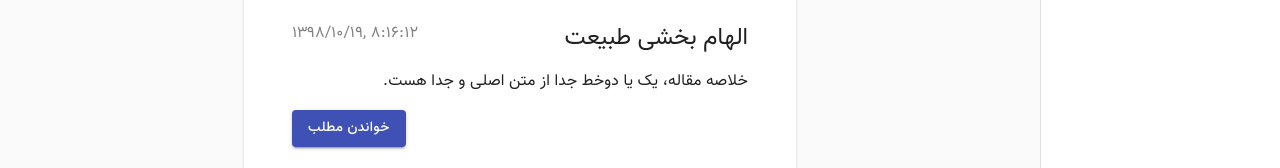
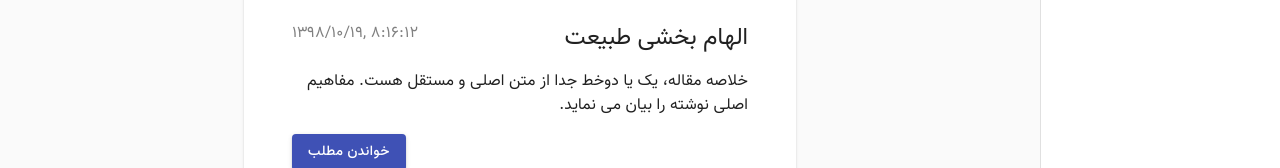
Before and after one commit to mohsen12999/bookworm, a React (Create React App) app: page /blogs in a window 1280 px wide. Shown: the part 463-631 px from the top of the page. Built offline with nearby package versions, Linux system fonts and the light colour scheme.

Commit message:
minor fix

```diff
--- a/src/App.js
+++ b/src/App.js
@@ -7,6 +7,7 @@ import Index from "./pages/Index";
 import BookList from "./pages/BookList";
 import SingleBook from "./pages/SingleBook";
 import BlogList from "./pages/BlogList";
+import SingleBlog from "./pages/SingleBlog";
 
 function App() {
   return (
@@ -15,6 +16,9 @@ function App() {
         <AuthContextProvider>
           <MainLayout>
             <Switch>
+              <Route path="/blog/:id">
+                <SingleBlog />
+              </Route>
               <Route path="/book/:id">
                 <SingleBook />
               </Route>
--- a/src/components/AuthorThumbnail.js
+++ b/src/components/AuthorThumbnail.js
@@ -1,10 +1,8 @@
 import React from "react";
 
-import "./BookThumbnail.css";
-// TODO: new book banner
-// TODO: sale banner
+// TODO: new Author banner
 
-const AuthorThumbnail = props => (
+const AuthorThumbnail = (props) => (
   <div className="author-thumb">
     <img
       src={process.env.PUBLIC_URL + props.img}
--- a/src/pages/BlogList.js
+++ b/src/pages/BlogList.js
@@ -28,7 +28,8 @@ const BlogList = () => (
         </div>
 
         <Typography component="p">
-          خلاصه مقاله، یک یا دوخط جدا از متن اصلی و جدا هست.
+          خلاصه مقاله، یک یا دوخط جدا از متن اصلی و مستقل هست. مفاهیم اصلی نوشته
+          را بیان می نماید.
         </Typography>
         <div className="post-btn">
           <Button
--- a/src/pages/Index.js
+++ b/src/pages/Index.js
@@ -14,7 +14,7 @@ import { books, articles, authors, genres, getRandom } from "../services/data";
 
 import "./index.css";
 
-const useStyles = makeStyles(theme => ({
+const useStyles = makeStyles((theme) => ({
   // root: {
   //   display: "flex"
   // },
@@ -93,16 +93,16 @@ const useStyles = makeStyles(theme => ({
   // },
 
   searchText: {
-    width: "98%"
+    width: "98%",
   },
   grid_item: {
     display: "flex",
     justifyContent: "center",
-    alignItems: "center"
+    alignItems: "center",
   },
   imgSlider: {
-    width: "100%"
-  }
+    width: "100%",
+  },
 }));
 
 // TODO: footer
@@ -162,7 +162,7 @@ const Index = () => {
         پر بازدیدترین کتاب ها
       </Typography>
       <Grid container spacing={1}>
-        {pop_books.map(book => (
+        {pop_books.map((book) => (
           <Grid key={book.id} item xs={6} sm={3}>
             <BookThumbnail
               id={book.id}
@@ -179,7 +179,7 @@ const Index = () => {
         جدیدترین کتاب ها
       </Typography>
       <Grid container spacing={1}>
-        {new_books.map(book => (
+        {new_books.map((book) => (
           <Grid key={book.id} item xs={6} sm={3}>
             <BookThumbnail
               id={book.id}
@@ -196,7 +196,7 @@ const Index = () => {
       </Typography>
 
       <Grid container spacing={1}>
-        {best_authors.map(author => (
+        {best_authors.map((author) => (
           <Grid key={author.id} item xs={6} sm={3}>
             <AuthorThumbnail title={author.title} img={author.img} />
           </Grid>
@@ -208,7 +208,7 @@ const Index = () => {
       </Typography>
 
       <Grid container spacing={1}>
-        {best_genres.map(genre => (
+        {best_genres.map((genre) => (
           <Grid key={genre.id} item xs={6} sm={2}>
             <AuthorThumbnail title={genre.title} img={genre.img} />
           </Grid>
@@ -220,9 +220,10 @@ const Index = () => {
       </Typography>
 
       <Grid container spacing={1}>
-        {last_articles.map(article => (
+        {last_articles.map((article) => (
           <Grid key={article.id} item xs={6} sm={4}>
             <ArticleThumbnail
+              id={article.id}
               title={article.title}
               img={article.img}
               author={article.author}
```
